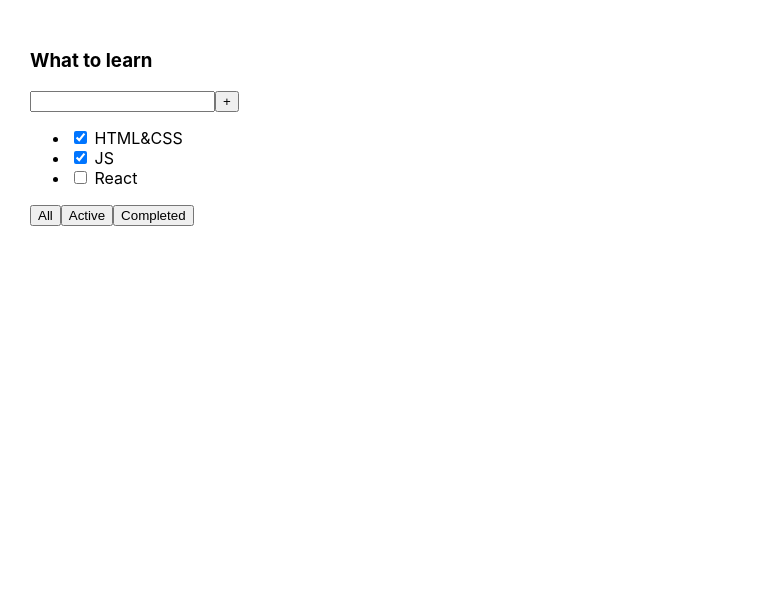
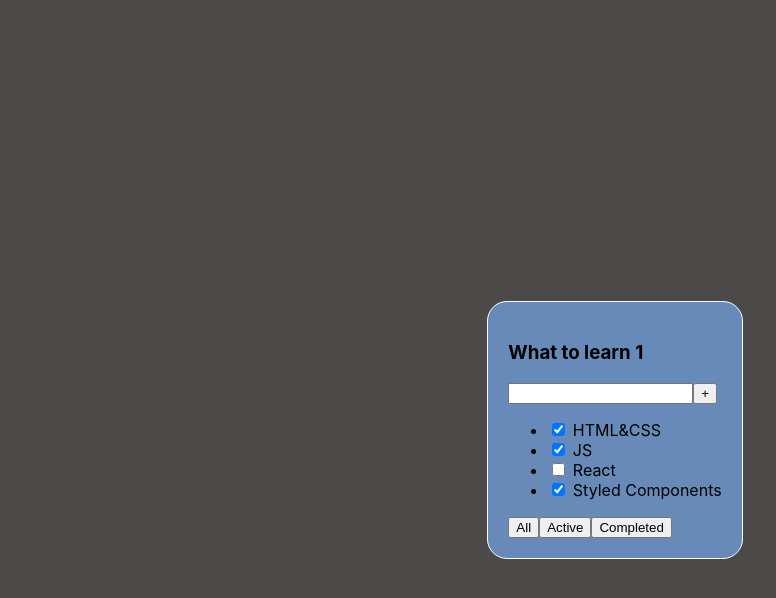
Before and after one commit to ElenaNam/todolist, a React (Create React App) app: page / in a window 1280 px wide. Shown: the top 598 px of the page, without its empty margins (0-776 px from the left). Built offline with nearby package versions, Linux system fonts and the light colour scheme.

Commit message:
refactoring structure

```diff
--- a/package.json
+++ b/package.json
@@ -2,6 +2,7 @@
   "name": "1-lesson",
   "version": "0.1.0",
   "private": true,
+  "homepage": "https://ElenaNam.github.io/todolist",
   "dependencies": {
     "@testing-library/jest-dom": "^5.16.5",
     "@testing-library/react": "^13.4.0",
@@ -10,6 +11,7 @@
     "@types/node": "^16.18.1",
     "@types/react": "^18.0.23",
     "@types/react-dom": "^18.0.7",
+    "gh-pages": "^6.2.0",
     "react": "^18.2.0",
     "react-dom": "^18.2.0",
     "react-scripts": "5.0.1",
@@ -17,6 +19,8 @@
     "web-vitals": "^2.1.4"
   },
   "scripts": {
+    "predeploy": "npm run build",
+    "deploy": "gh-pages -d build",
     "start": "react-scripts start",
     "build": "react-scripts build",
     "test": "react-scripts test",
--- /dev/null
+++ b/src/AddForm.tsx
@@ -0,0 +1,12 @@
+import React from "react";
+import { Button } from "./Button";
+
+type AddFormPropsType = {};
+export const AddForm = ({}: AddFormPropsType) => {
+  return (
+	<div>
+	  <input />
+	  <Button title="+" />
+	</div>
+  );
+};
--- a/src/App.tsx
+++ b/src/App.tsx
@@ -1,26 +1,45 @@
 import React from 'react';
 import './App.css';
+import { Todolist } from './Todolist';
+
+export type TaskType = {
+    id: number
+    title: string
+    isDone: boolean
+}
 
 function App() {
+    //BLL
+    const todolistTitle_1 = "What to learn 1"
+
+    const tasks_1: TaskType[]  = [
+        {
+            id: 0,
+            title: "HTML&CSS",
+            isDone: true
+        },
+        {
+            id: 1,
+            title: "JS",
+            isDone: true
+        },
+        {
+            id: 2,
+            title: "React",
+            isDone: false
+        },
+        {
+            id: 3,
+            title: "Styled Components",
+            isDone: true
+        },
+    ]
+
+
+    //UI
     return (
         <div className="App">
-            <div>
-                <h3>What to learn</h3>
-                <div>
-                    <input/>
-                    <button>+</button>
-                </div>
-                <ul>
-                    <li><input type="checkbox" checked={true}/> <span>HTML&CSS</span></li>
-                    <li><input type="checkbox" checked={true}/> <span>JS</span></li>
-                    <li><input type="checkbox" checked={false}/> <span>React</span></li>
-                </ul>
-                <div>
-                    <button>All</button>
-                    <button>Active</button>
-                    <button>Completed</button>
-                </div>
-            </div>
+            < Todolist title={todolistTitle_1}  tasks={tasks_1} />
         </div>
     );
 }
--- /dev/null
+++ b/src/Button.tsx
@@ -0,0 +1,9 @@
+import React from "react";
+
+type ButtonPropsType = {
+	title: string;
+};
+
+export const Button = ({ title }: ButtonPropsType) => {
+	return <button>{title}</button>;
+};
--- /dev/null
+++ b/src/FilterButtons.tsx
@@ -0,0 +1,13 @@
+import React from "react";
+import { Button } from "./Button";
+
+type FilterButtonsPropsType = {};
+export const FilterButtons = ({}: FilterButtonsPropsType) => {
+  return (
+	<div>
+		<Button title="All" />
+		<Button title="Active" />
+		<Button title="Completed" />
+	</div>
+  );
+};
--- /dev/null
+++ b/src/Todolist.tsx
@@ -0,0 +1,36 @@
+import React from "react";
+import { TaskType } from "./App";
+import { TodolistHeader } from "./TodolistHeader";
+import { AddForm } from "./AddForm";
+import { FilterButtons } from "./FilterButtons";
+
+type TodolistPropsType = {
+  title: string;
+  tasks: TaskType[];
+};
+
+export const Todolist = ({ title, tasks }: TodolistPropsType) => {
+	//условный рендеринг
+	const tasksList =
+	tasks.length === 0 ? (
+		<span>Your todolist is empty</span>
+	) : (
+		<ul>
+			{tasks.map((item) => (
+			<li key={item.id}>
+				<input type="checkbox" checked={item.isDone} />{" "}
+				<span>{item.title}</span>
+			</li>
+			))}
+		</ul>
+	);
+
+  return (
+	<div className="todolist">
+		<TodolistHeader title={title}/>
+		<AddForm />
+		{tasksList}
+		<FilterButtons />
+	</div>
+  );
+};
--- /dev/null
+++ b/src/TodolistHeader.tsx
@@ -0,0 +1,8 @@
+import React from 'react';
+
+type TodolistHeaderPropsType = {
+	title: string;
+};
+export const TodolistHeader = ({title}: TodolistHeaderPropsType) => {
+	return <h3>{title}</h3>;
+};
--- a/src/index.css
+++ b/src/index.css
@@ -11,3 +11,18 @@ code {
   font-family: source-code-pro, Menlo, Monaco, Consolas, 'Courier New',
     monospace;
 }
+
+.App {
+  height: 100vh;
+  display: flex;
+  justify-content: center;
+  align-items: center;
+  background-color: #4c4949;
+}
+
+.todolist {
+  padding: 20px;
+  border: 1px solid #fff;
+  background-color: #678ab8;
+  border-radius: 20px;
+}
```
Also changed, not shown: 1 other file (tests, documents, lock files or other folders).
